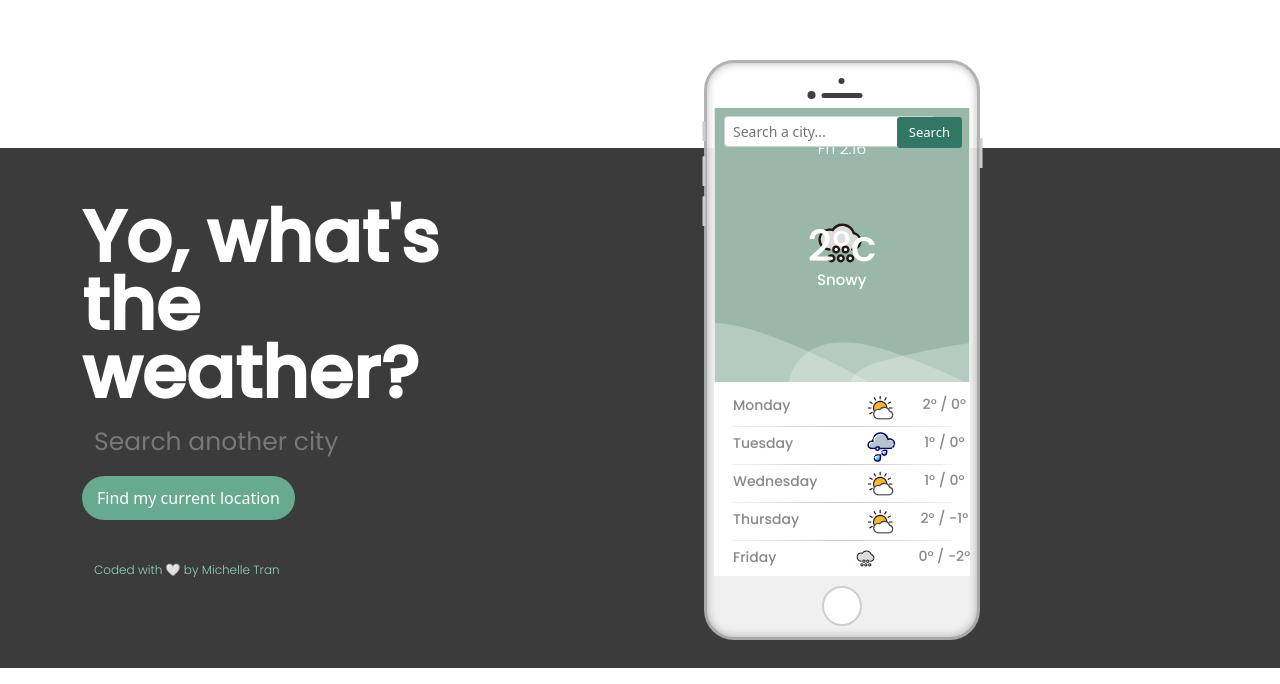
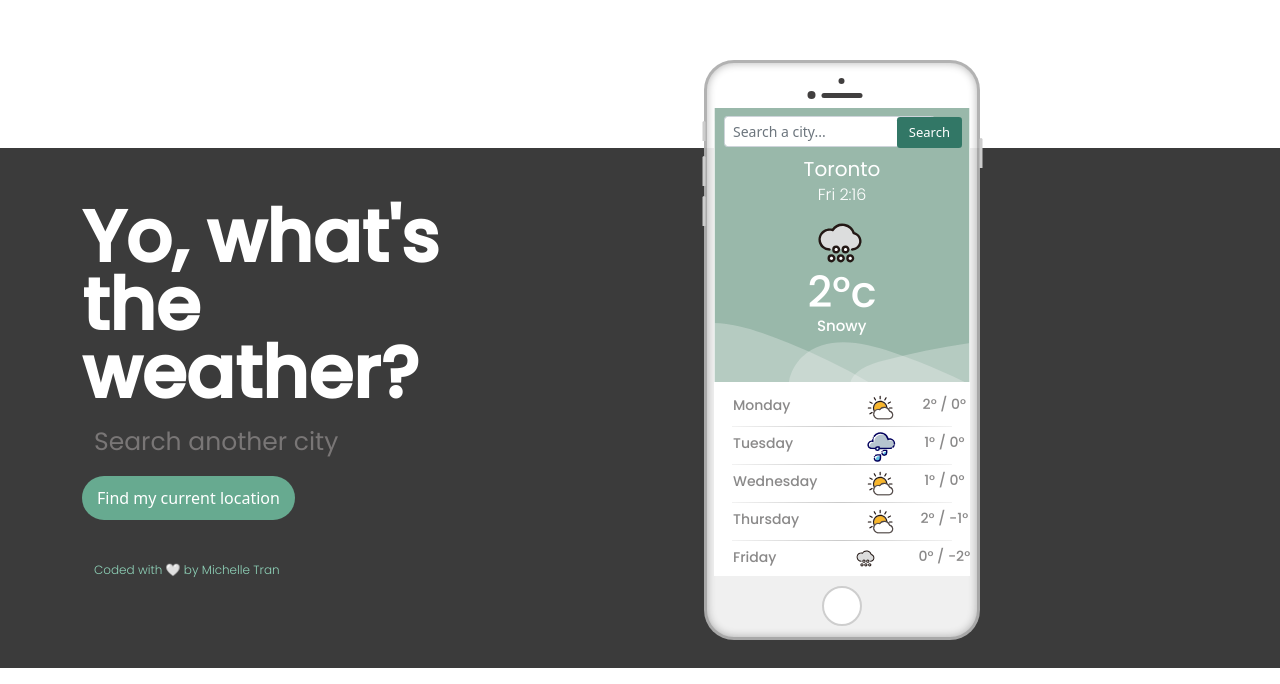
Before and after one commit to misiucodes/whats-the-weather, a plain HTML site: page index.html in a window 1280 px wide. Shown: the part 116-800 px from the top of the page. Drawn offline with nearby package versions, Linux system fonts and the light colour scheme.

Commit message:
Updated h2, h3, h4, h5 css

```diff
--- a/style.css
+++ b/style.css
@@ -15,7 +15,7 @@ h2 {
   width: 100px;
   left: 50%;
   margin-left: -50px;
-  top: 15%;
+  top: 25%;
   margin-top: -50px;
 }
 
@@ -29,7 +29,7 @@ h3 {
   width: 100px;
   left: 50%;
   margin-left: -50px;
-  top: 33%;
+  top: 43%;
   margin-top: -50px;
 }
 
@@ -42,7 +42,7 @@ h4 {
   width: 100px;
   left: 50%;
   margin-left: -25px;
-  top: 44%;
+  top: 54%;
   margin-top: -50px;
 }
 
@@ -57,7 +57,7 @@ h5 {
   width: 100px;
   left: 50%;
   margin-left: -50px;
-  top: 9%;
+  top: 19%;
   margin-top: -50px;
   text-align: center !important;
 }
```
